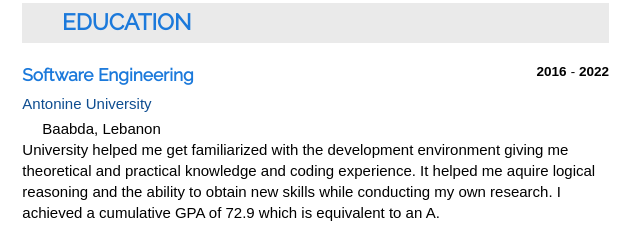
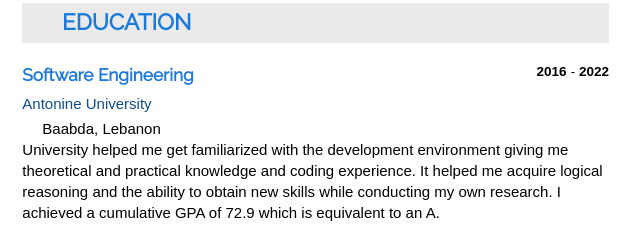
Before and after one commit to sibellek/cv, a plain HTML site: page index.html in a window 1280 px wide. Shown: the part 800-1035 px from the top of the page, 501-1141 px from the left. Drawn offline with Linux system fonts and the light colour scheme; a script that the page names is missing; some icons are missing; files whose address does not match are found by name; a web font is replaced by a local one.

Commit message:
fix spelling

```diff
--- a/index.html
+++ b/index.html
@@ -1701,7 +1701,7 @@ span[data-bind="end_date"] {
 
 
           <div class="sectionbullets article-body-about">
-            <p>University helped me get familiarized with the development environment giving me theoretical and practical knowledge and coding experience. It helped me aquire logical reasoning and the ability to obtain new skills while conducting my own research. I achieved a cumulative GPA of 72.9 which is equivalent to an A.</p>
+            <p>University helped me get familiarized with the development environment giving me theoretical and practical knowledge and coding experience. It helped me acquire logical reasoning and the ability to obtain new skills while conducting my own research. I achieved a cumulative GPA of 72.9 which is equivalent to an A.</p>
           </div>
 
         </div>
```
